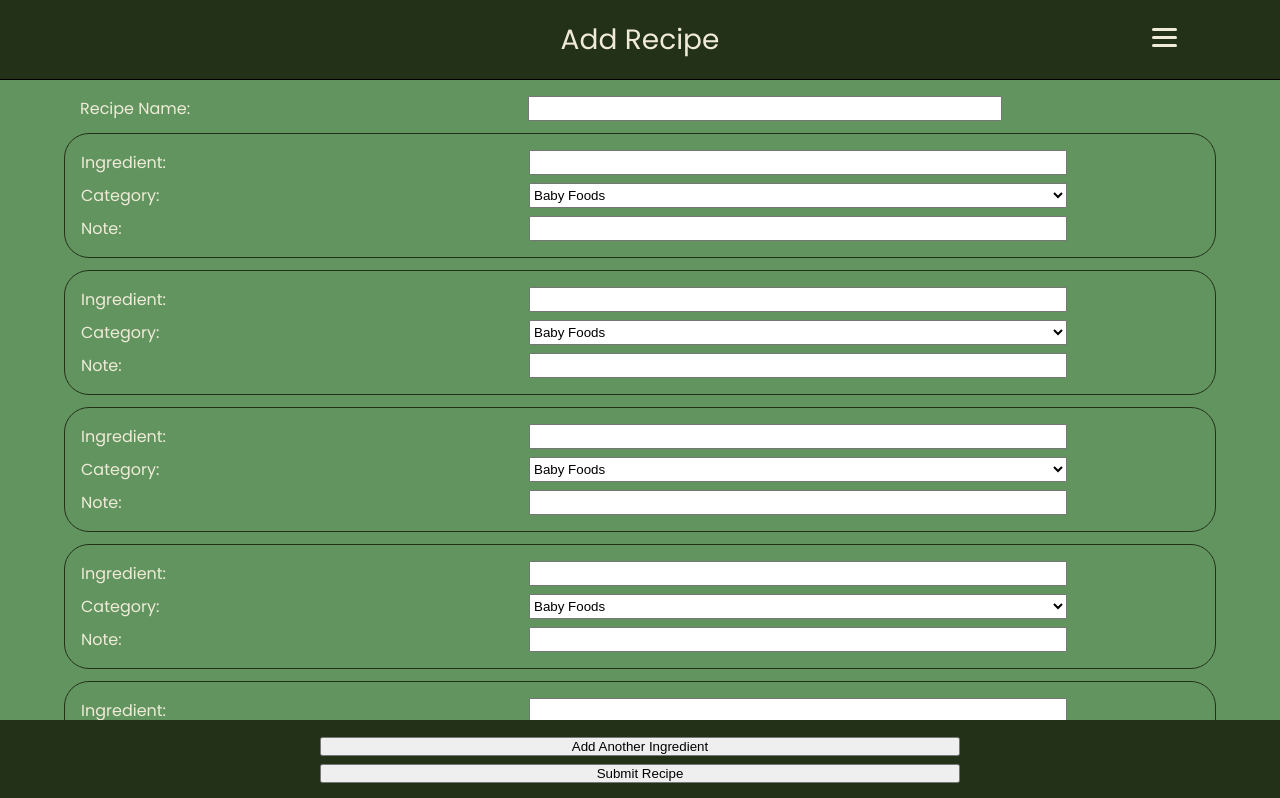
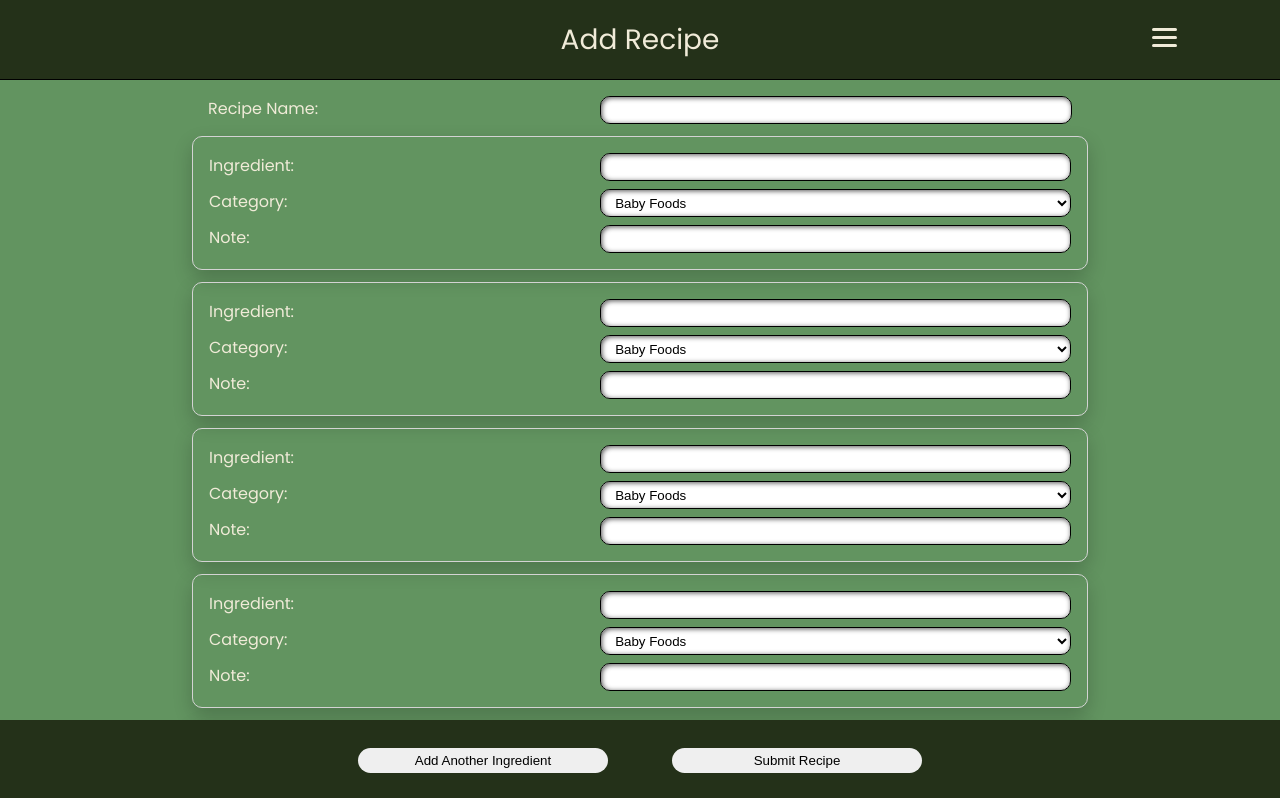
Before and after one commit to khintz34/grocery_list, a Next.js app: page /AddRecipe in a window 1280 px wide. Shown: the top 798 px of the page. Built offline with nearby package versions, Linux system fonts and the light colour scheme.

Commit message:
add recipe

```diff
--- a/src/Components/RecipeItemAdd/RecipeItemAdd.module.css
+++ /dev/null
@@ -1,30 +0,0 @@
-.main {
-  margin-bottom: 1.5vh;
-  border: 1px solid var(--secondary-background);
-  border-radius: 25px;
-  padding: 2vh;
-  width: 90vw;
-  display: flex;
-  flex-direction: column;
-  gap: 1vh;
-}
-
-.label {
-  width: 35vw;
-}
-
-.inputContainer {
-  display: flex;
-  flex-direction: row;
-}
-
-.input {
-  color: black;
-  width: 42vw;
-}
-
-@media screen and (max-width: 767px) {
-  .input {
-    font-size: 16px;
-  }
-}
--- /dev/null
+++ b/src/Components/RecipeItemAdd/RecipeItemAdd.module.scss
@@ -0,0 +1,39 @@
+.main {
+  margin-bottom: 1.5vh;
+  border: 1px solid lightgray;
+  border-radius: 10px;
+  padding: 2vh;
+  width: 90vw;
+  display: flex;
+  flex-direction: column;
+  gap: 1vh;
+  box-shadow: 0 0.5rem 1.2rem hsla(0, 0%, 0%, 0.2);
+
+  @media screen and (min-width: 768px) {
+    width: 70vw;
+  }
+}
+
+.label {
+  width: 35vw;
+}
+
+.inputContainer {
+  display: flex;
+  flex-direction: row;
+}
+
+.input {
+  color: black;
+  width: 42vw;
+  border-radius: 10px;
+  height: 3.5vh;
+  background-color: white;
+  border: 1px solid black;
+  box-shadow: 1px 1px 5px #555 inset;
+  padding-left: 10px;
+
+  @media screen and (max-width: 767px) {
+    font-size: 16px;
+  }
+}
--- a/src/Components/RecipeItemAdd/RecipeItemAdd.tsx
+++ b/src/Components/RecipeItemAdd/RecipeItemAdd.tsx
@@ -1,5 +1,5 @@
 "use client";
-import styles from "./RecipeItemAdd.module.css";
+import styles from "./RecipeItemAdd.module.scss";
 import React, { useEffect, useState } from "react";
 import { CategoryList } from "../../assets/CategoryList";
 import { getDatabase, push, ref, set, remove } from "firebase/database";
--- a/src/app/AddRecipe/page.module.scss
+++ b/src/app/AddRecipe/page.module.scss
@@ -24,11 +24,25 @@
   display: flex;
   flex-direction: row;
   padding: 0 2vh;
+
+  @media screen and (min-width: 768px) {
+    width: 70vw;
+  }
 }
 
 .input {
   color: black;
-  width: 37vw;
+  width: 42vw;
+  border-radius: 10px;
+  height: 3.5vh;
+  background-color: white;
+  border: 1px solid black;
+  box-shadow: 1px 1px 5px #555 inset;
+  padding-left: 10px;
+
+  @media screen and (max-width: 767px) {
+    font-size: 16px;
+  }
 }
 
 .buttonContainer {
@@ -36,23 +50,26 @@
   bottom: 0;
   left: 0;
   display: flex;
-  flex-direction: column;
+  flex-direction: row;
   justify-content: center;
   align-items: center;
-  gap: 1vh;
+  gap: 5vw;
   height: 10vh;
   width: 100vw;
   padding: 0;
   background-color: var(--secondary-background);
+
+  @media screen and (max-width: 767px) {
+    flex-direction: column;
+    gap: 1vh;
+  }
 }
 
 .button {
   color: black;
   width: 50vw;
+  max-width: 250px;
+  border-radius: 20px;
+  border: none;
+  padding: 5px;
 }
-
-@media screen and (max-width: 767px) {
-  .input {
-    font-size: 16px;
-  }
-}
```
